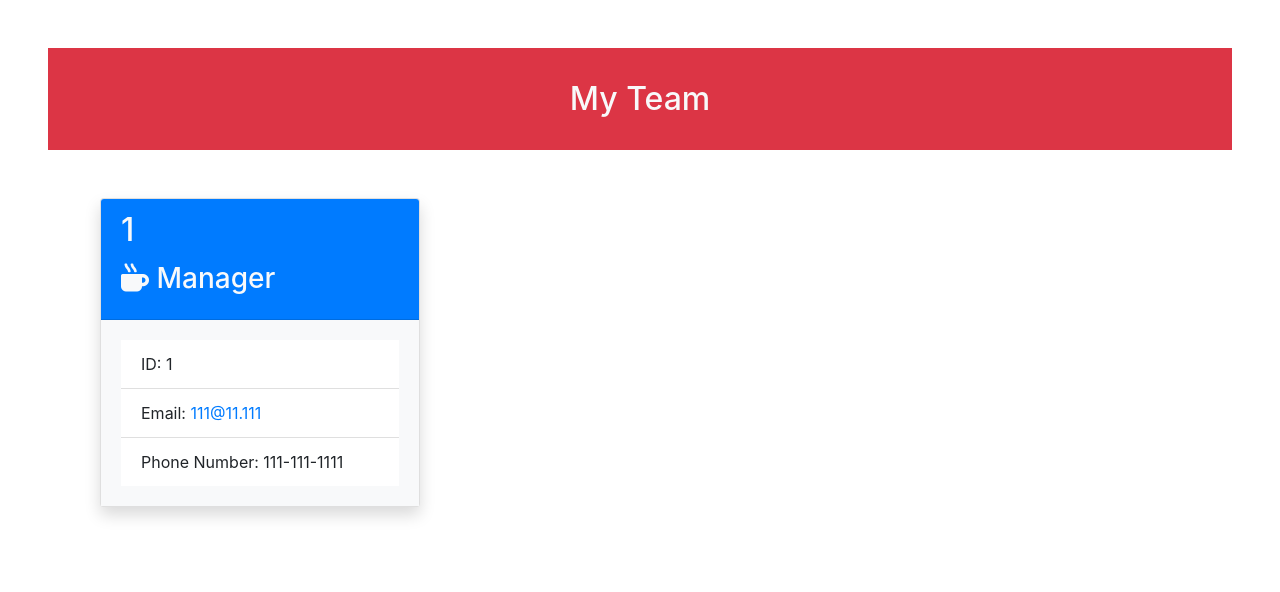
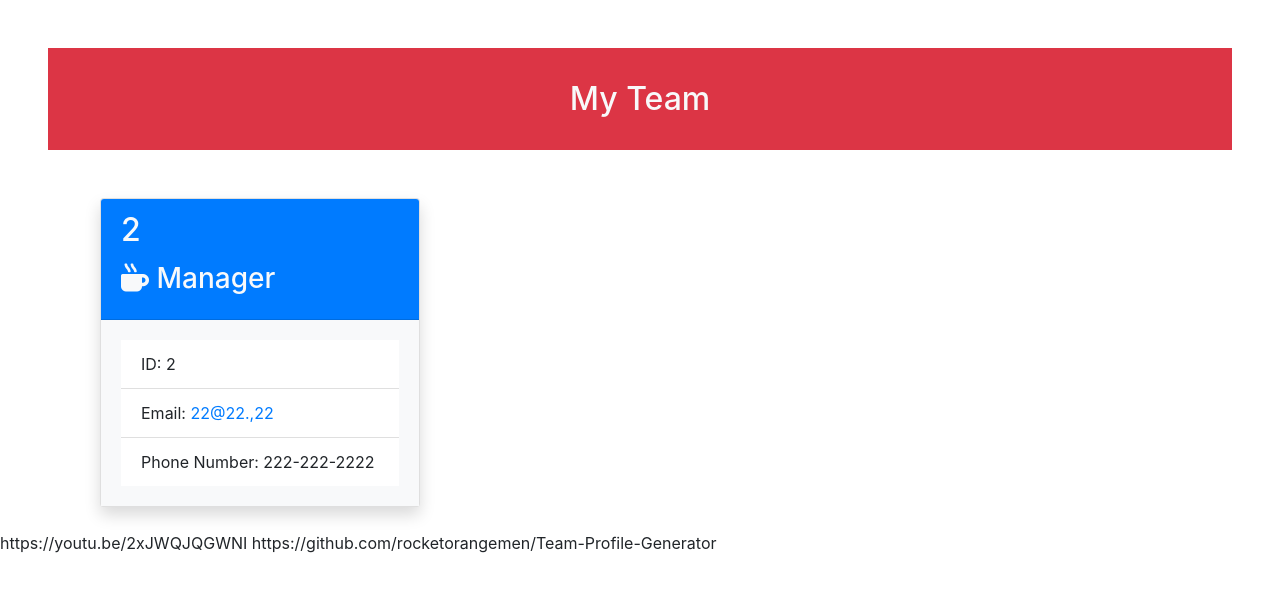
Before and after one commit to rocketorangemen/Team-Profile-Generator, a website: page dist/team.html in a window 1280 px wide. Drawn offline with nearby package versions, Linux system fonts and the light colour scheme.

Commit message:
generated HTML

```diff
--- a/dist/team.html
+++ b/dist/team.html
@@ -16,14 +16,14 @@
                 <section class="col-4">
                     <div class="card mx-auto mb-4 shadow" style="width: 20rem">
                         <div class="card-header bg-primary text-light">
-                            <h2 class="card-title">1</h2>
+                            <h2 class="card-title">2</h2>
                             <h3 class="card-title"><i class="fas fa-mug-hot"></i> Manager</h3>
                         </div>
                         <div class="card-body bg-light">
                             <ul class="list-group list-group-flush">
-                                <li class="list-group-item">ID: 1</li>
-                                <li class="list-group-item">Email: <a href="mailto:111@11.111">111@11.111</a></li>
-                                <li class="list-group-item">Phone Number: 111-111-1111</li>
+                                <li class="list-group-item">ID: 2</li>
+                                <li class="list-group-item">Email: <a href="mailto:22@22.,22">22@22.,22</a></li>
+                                <li class="list-group-item">Phone Number: 222-222-2222</li>
                             </ul>
                         </div>
                     </div>
@@ -32,3 +32,6 @@
         </div>
     </body>
     </html>
+
+    https://youtu.be/2xJWQJQGWNI
+    https://github.com/rocketorangemen/Team-Profile-Generator
```
